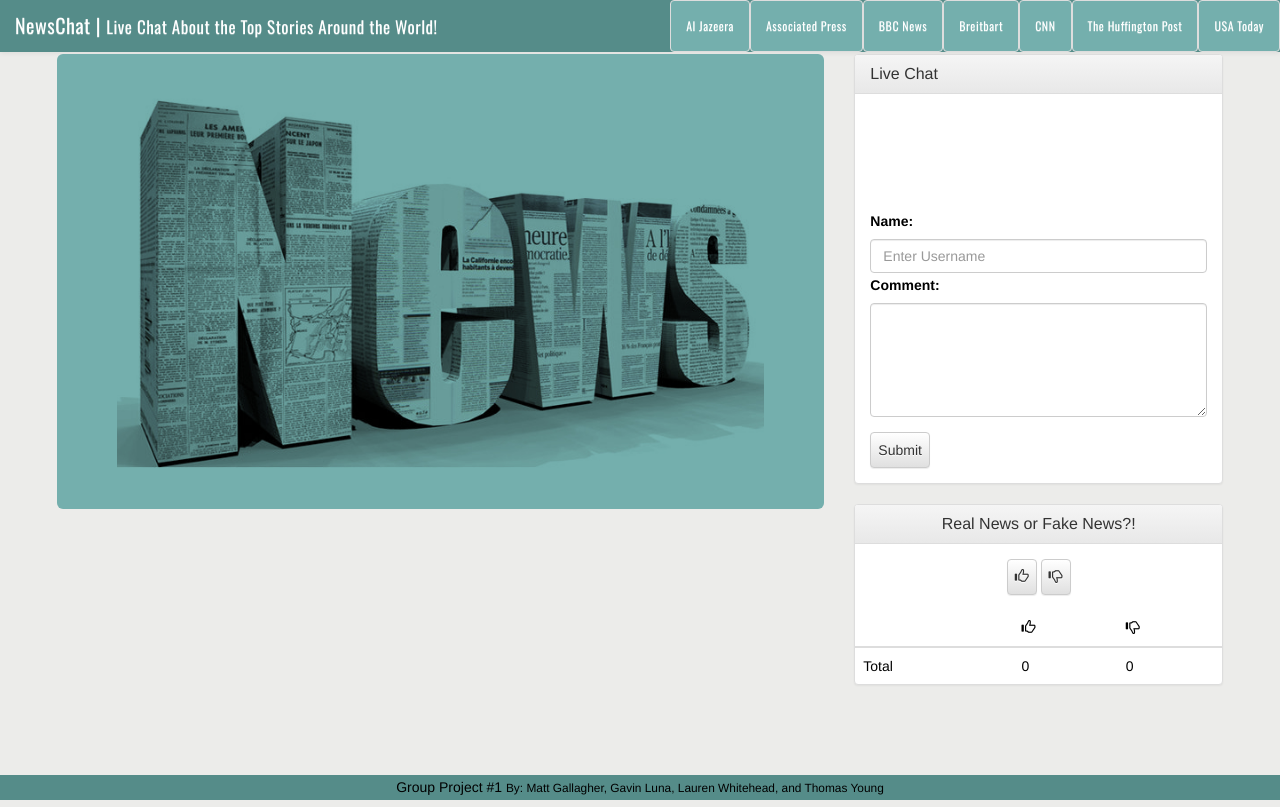
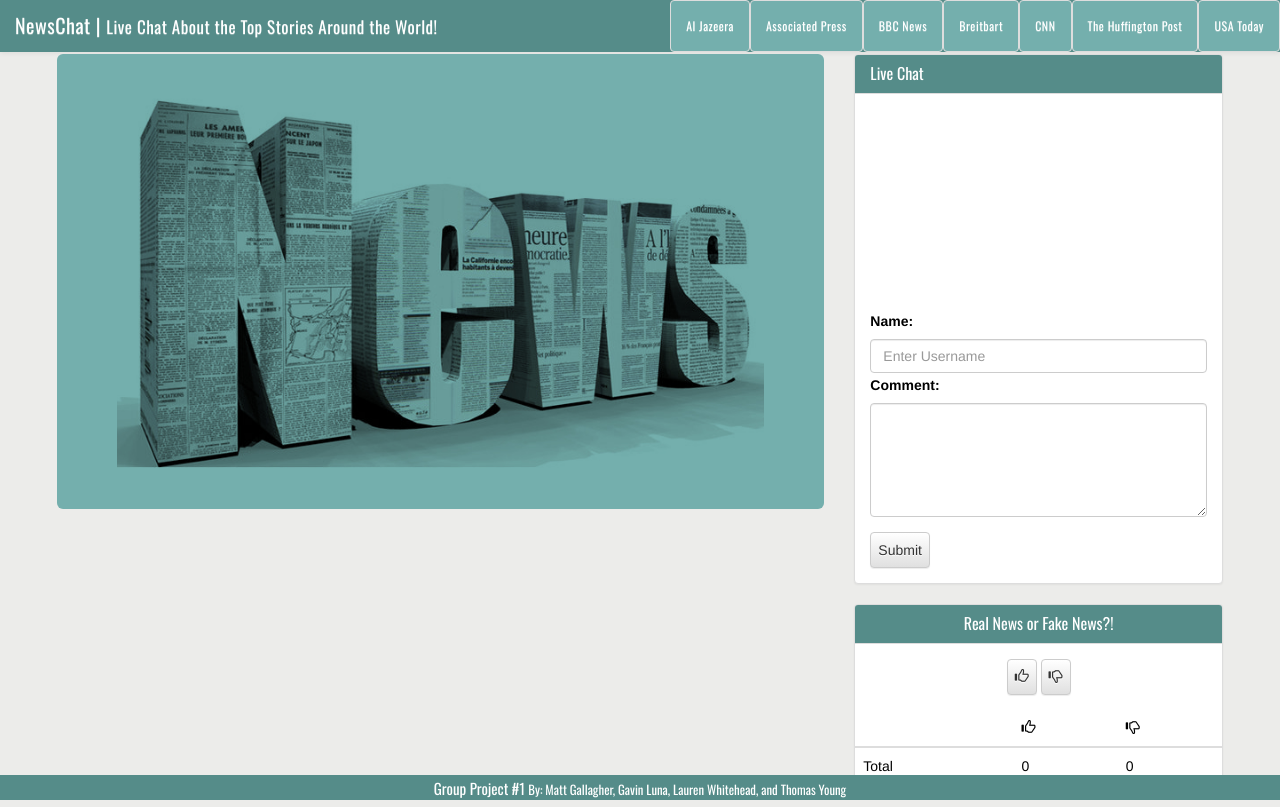
Before and after one commit to mgallagher12/NewsChat, a plain HTML site: page index.html in a window 1280 px wide. Drawn offline with nearby package versions, Linux system fonts and the light colour scheme; no server answers.

Commit message:
Updated CSS

```diff
--- a/assets/css/style.css
+++ b/assets/css/style.css
@@ -41,11 +41,10 @@ img {
 
 #chatbox {
    float: right;
-   height: 100px;
+   height: 200px;
    width: 100%;
    overflow-y: auto;
 }
-<<<<<<< HEAD
 
 .panel > .panel-heading {
     background-image: none;
@@ -85,12 +84,16 @@ tbody {
 tbody {
     text-align:left;
 }
+
 footer {
     background-color: #558C89;
-    position: absolute;
+    position: fixed;
     left: 0;
     bottom: 0;
     height: 25px;
     width: 100%;
-    overflow:hidden;
+    overflow: hidden;
+    color: white;
+    font-family: 'Oswald', sans-serif;
+    font-size: 15px;
 }
```
